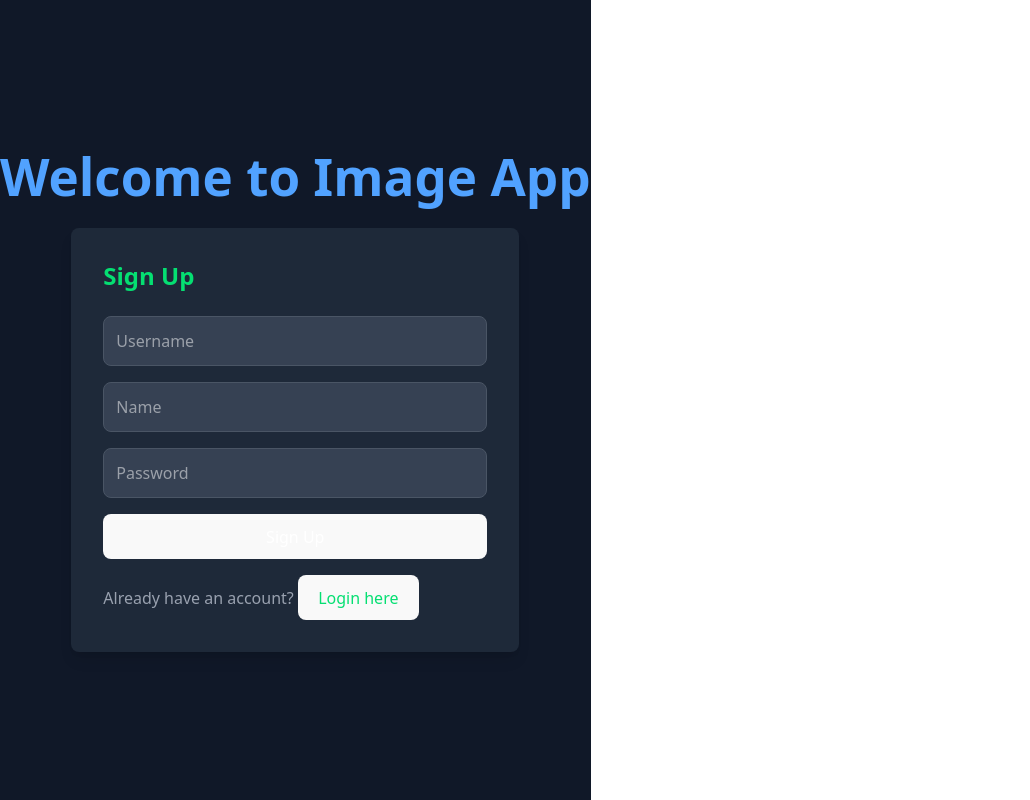
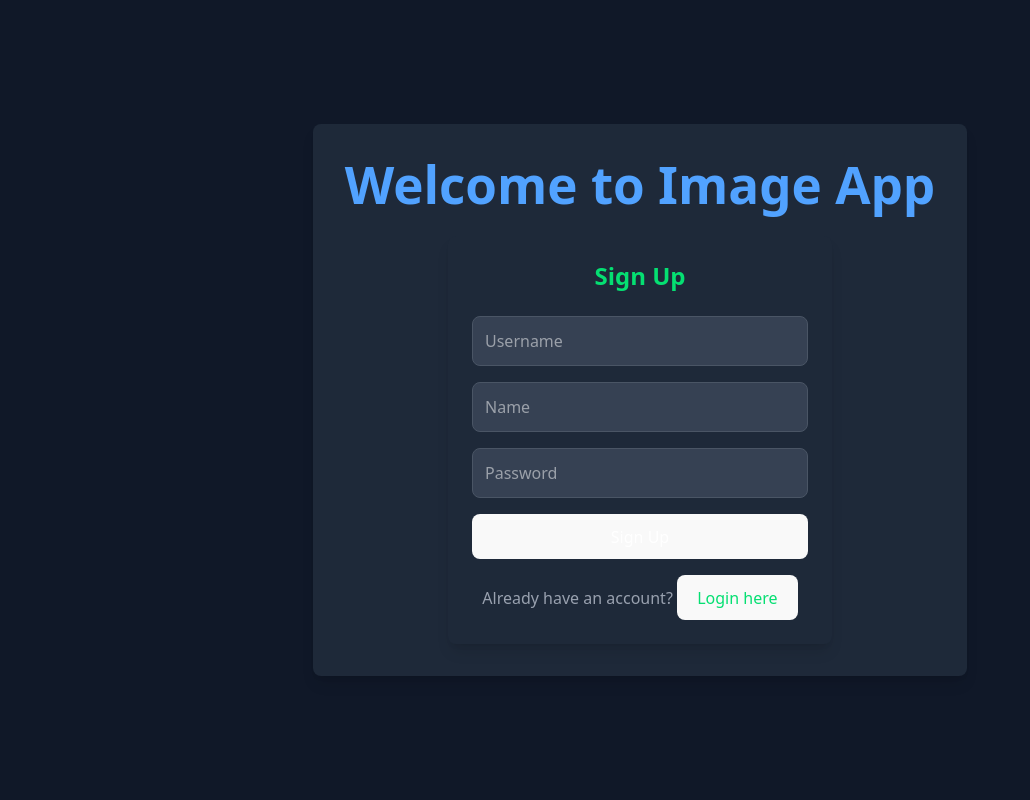
Before and after one commit to namanchandak/image-app-fe, a React (Vite) app: page /signup in a window 1280 px wide. Shown: the whole page, without its empty margins (0-1030 px from the left). Built offline with nearby package versions, Linux system fonts and the light colour scheme.

Commit message:
ui fixed

```diff
--- a/src/App.tsx
+++ b/src/App.tsx
@@ -37,11 +37,12 @@ const App: React.FC = () => {
   };
 
   return (
-    <div className="flex flex-col items-center justify-center h-screen bg-gray-900 text-white">
-      <h1 className="text-4xl font-bold mb-6 text-center text-blue-400">Welcome to Image App</h1>
+    <div className="flex items-center justify-center h-screen w-screen bg-gray-900 text-white">
+      <div className="p-8 bg-gray-800 text-white rounded-lg shadow-lg flex flex-col items-center">
+        <h1 className="text-3xl font-bold mb-6 text-center text-blue-400">Welcome to Image App</h1>
 
         {isAuthenticated && (
-        <button onClick={handleLogout} className="px-4 py-2 bg-red-500 hover:bg-red-600 text-white rounded-lg mb-4">
+          <button onClick={handleLogout} className="py-2 px-4 bg-red-500 hover:bg-red-600 text-white rounded-lg mb-4">
             Logout
           </button>
         )}
@@ -52,6 +53,7 @@ const App: React.FC = () => {
           <Route path="/image" element={isAuthenticated ? <ImagePage /> : <Navigate to="/" />} />
         </Routes>
       </div>
+    </div>
   );
 };
 
--- a/src/components/Login.tsx
+++ b/src/components/Login.tsx
@@ -29,9 +29,9 @@ const Login: React.FC<LoginProps> = ({ setAuth }) => {
   };
 
   return (
-    <div className="w-full max-w-md p-8 bg-gray-800 text-white rounded-lg shadow-lg">
+    <div className="w-full max-w-sm p-6 bg-gray-800 text-white rounded-lg shadow-lg flex flex-col items-center">
       <h2 className="text-2xl font-bold text-blue-400 mb-6">Login</h2>
-      <form onSubmit={handleLogin} className="space-y-4">
+      <form onSubmit={handleLogin} className="space-y-4 w-full">
         <input
           type="text"
           placeholder="Username"
@@ -50,7 +50,7 @@ const Login: React.FC<LoginProps> = ({ setAuth }) => {
           Login
         </button>
       </form>
-      <p className="mt-4 text-gray-400">
+      <p className="mt-4 text-gray-400 text-center">
         Don't have an account?{" "}
         <button onClick={() => navigate("/signup")} className="text-blue-400 hover:underline">
           Sign up
--- a/src/components/Signup.tsx
+++ b/src/components/Signup.tsx
@@ -30,9 +30,9 @@ const Signup: React.FC<SignupProps> = ({ setAuth }) => {
   };
 
   return (
-    <div className="w-full max-w-md p-8 bg-gray-800 text-white rounded-lg shadow-lg">
+    <div className="w-full max-w-sm p-6 bg-gray-800 text-white rounded-lg shadow-lg flex flex-col items-center">
       <h2 className="text-2xl font-bold text-green-400 mb-6">Sign Up</h2>
-      <form onSubmit={handleSignup} className="space-y-4">
+      <form onSubmit={handleSignup} className="space-y-4 w-full">
         <input
           type="text"
           placeholder="Username"
@@ -58,7 +58,7 @@ const Signup: React.FC<SignupProps> = ({ setAuth }) => {
           Sign Up
         </button>
       </form>
-      <p className="mt-4 text-gray-400">
+      <p className="mt-4 text-gray-400 text-center">
         Already have an account?{" "}
         <button onClick={() => navigate("/")} className="text-green-400 hover:underline">
           Login here
--- a/src/index.css
+++ b/src/index.css
@@ -25,9 +25,8 @@ a:hover {
 
 body {
   margin: 0;
-  display: flex;
   place-items: center;
-  min-width: 320px;
+  min-width: 100vw;
   min-height: 100vh;
 }
 
```
Also changed, not shown: 1 other file (tests, documents, lock files or other folders). Lines whose indentation alone changed are shown as unchanged.
